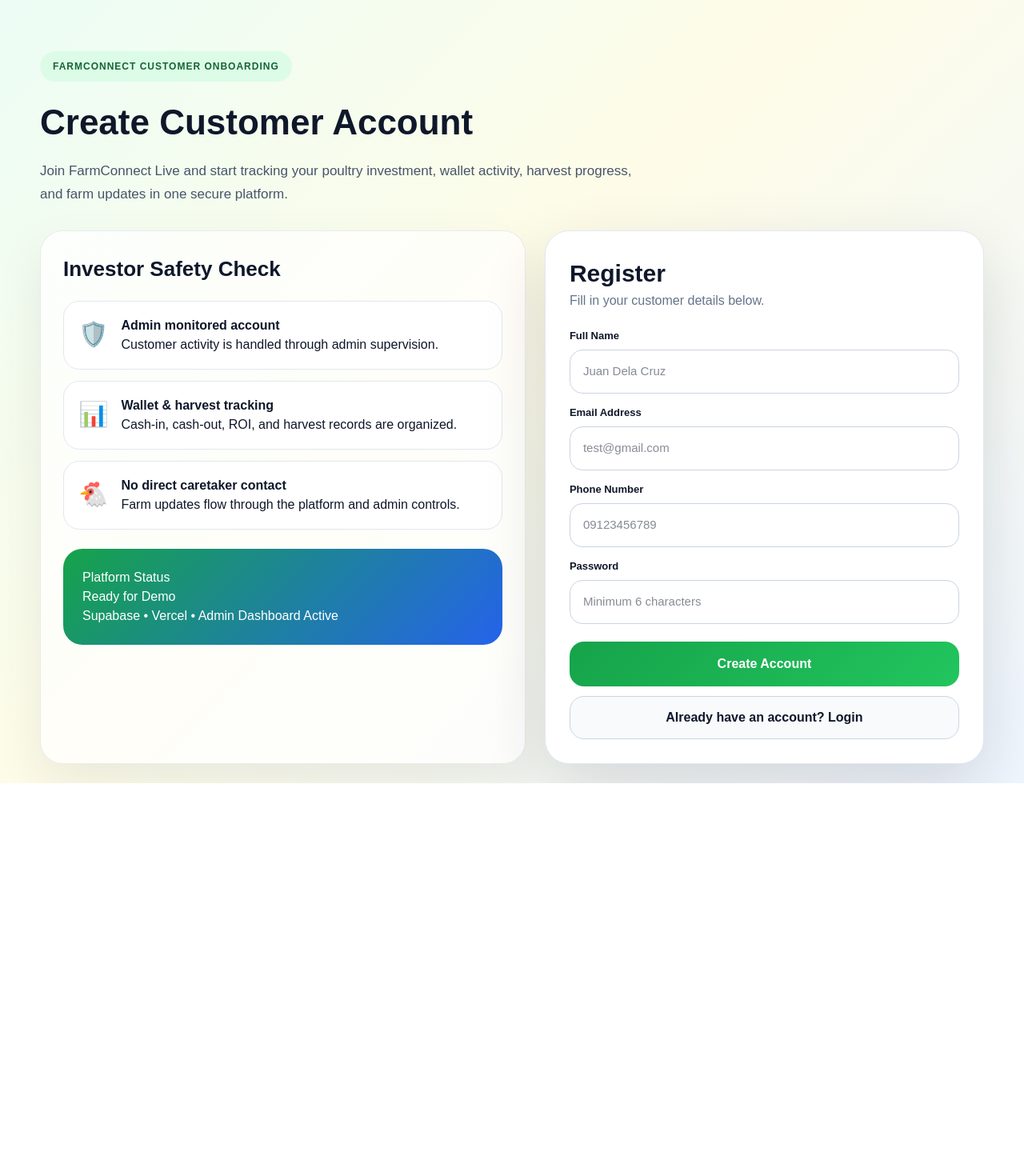
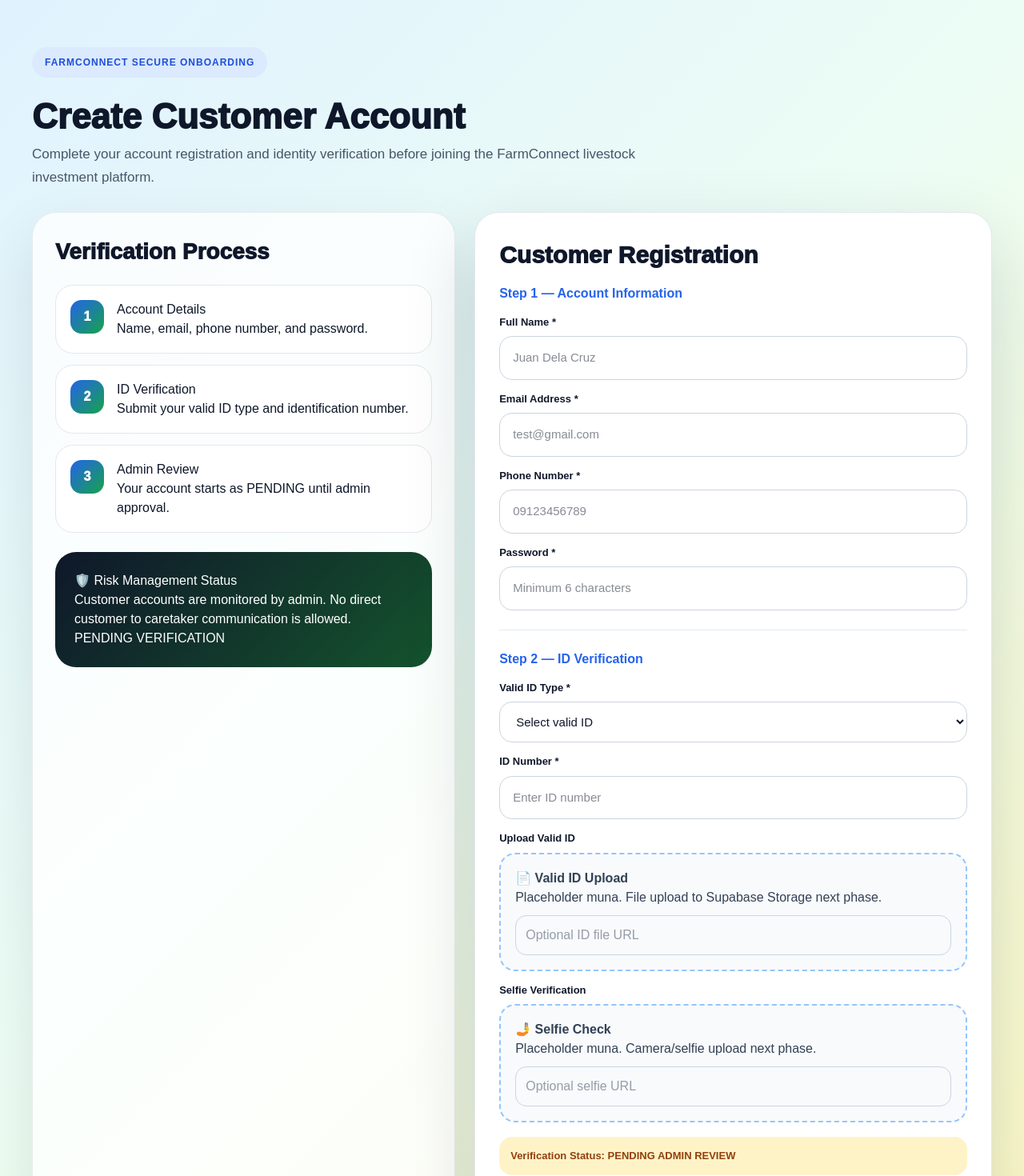
Before and after one commit to tinaleung74-blip/farmconnect-live, a Next.js app: page /customer/register in a window 1280 px wide. Shown: the top 1470 px of the page at 80% size. Before the commit the page ends 979 px from the top, so only its background shows below. Built offline with nearby package versions, Linux system fonts and the light colour scheme.

Commit message:
Add customer KYC verification registration

```diff
--- a/app/customer/register/page.tsx
+++ b/app/customer/register/page.tsx
@@ -12,6 +12,11 @@
   const [phone, setPhone] = useState("");
   const [password, setPassword] = useState("");
 
+  const [idType, setIdType] = useState("");
+  const [idNumber, setIdNumber] = useState("");
+  const [idFrontUrl, setIdFrontUrl] = useState("");
+  const [selfieUrl, setSelfieUrl] = useState("");
+
   const [loading, setLoading] = useState(false);
   const [message, setMessage] = useState("");
 
@@ -22,9 +27,18 @@
     const cleanEmail = email.trim().toLowerCase();
     const cleanPhone = phone.trim();
     const cleanPassword = password.trim();
+    const cleanIdType = idType.trim();
+    const cleanIdNumber = idNumber.trim();
 
-    if (!cleanName || !cleanEmail || !cleanPhone || !cleanPassword) {
-      setMessage("Please complete all required fields.");
+    if (
+      !cleanName ||
+      !cleanEmail ||
+      !cleanPhone ||
+      !cleanPassword ||
+      !cleanIdType ||
+      !cleanIdNumber
+    ) {
+      setMessage("Please complete all required account and ID verification fields.");
       return;
     }
 
@@ -57,6 +71,12 @@
             phone: cleanPhone,
             password: cleanPassword,
             wallet_balance: 0,
+
+            id_type: cleanIdType,
+            id_number: cleanIdNumber,
+            id_front_url: idFrontUrl || "PENDING_UPLOAD",
+            selfie_url: selfieUrl || "PENDING_UPLOAD",
+            verification_status: "PENDING",
           },
         ])
         .select()
@@ -70,7 +90,7 @@
 
       localStorage.setItem("farmconnect_user", JSON.stringify(data));
       router.push("/customer/dashboard");
-    } catch (err) {
+    } catch {
       setMessage("Something went wrong. Please try again.");
       setLoading(false);
     }
@@ -78,57 +98,59 @@
 
   return (
     <main style={page}>
-      <section style={hero}>
-        <div style={badge}>FARMCONNECT CUSTOMER ONBOARDING</div>
+      <section style={container}>
+        <div style={header}>
+          <div style={badge}>FARMCONNECT SECURE ONBOARDING</div>
+          <h1 style={title}>Create Customer Account</h1>
+          <p style={subtitle}>
+            Complete your account registration and identity verification before
+            joining the FarmConnect livestock investment platform.
+          </p>
+        </div>
 
-        <h1 style={title}>Create Customer Account</h1>
+        <div style={layout}>
+          <div style={leftPanel}>
+            <h2 style={panelTitle}>Verification Process</h2>
 
-        <p style={subtitle}>
-          Join FarmConnect Live and start tracking your poultry investment,
-          wallet activity, harvest progress, and farm updates in one secure
-          platform.
-        </p>
-
-        <div style={grid}>
-          <div style={leftPanel}>
-            <h2 style={panelTitle}>Investor Safety Check</h2>
-
-            <div style={riskCard}>
-              <span style={riskIcon}>🛡️</span>
+            <div style={stepCard}>
+              <div style={stepNumber}>1</div>
               <div>
-                <b>Admin monitored account</b>
-                <p>Customer activity is handled through admin supervision.</p>
+                <h3>Account Details</h3>
+                <p>Name, email, phone number, and password.</p>
               </div>
             </div>
 
-            <div style={riskCard}>
-              <span style={riskIcon}>📊</span>
+            <div style={stepCard}>
+              <div style={stepNumber}>2</div>
               <div>
-                <b>Wallet & harvest tracking</b>
-                <p>Cash-in, cash-out, ROI, and harvest records are organized.</p>
+                <h3>ID Verification</h3>
+                <p>Submit your valid ID type and identification number.</p>
               </div>
             </div>
 
-            <div style={riskCard}>
-              <span style={riskIcon}>🐔</span>
+            <div style={stepCard}>
+              <div style={stepNumber}>3</div>
               <div>
-                <b>No direct caretaker contact</b>
-                <p>Farm updates flow through the platform and admin controls.</p>
+                <h3>Admin Review</h3>
+                <p>Your account starts as PENDING until admin approval.</p>
               </div>
             </div>
 
-            <div style={statusBox}>
-              <p>Platform Status</p>
-              <h3>Ready for Demo</h3>
-              <span>Supabase • Vercel • Admin Dashboard Active</span>
+            <div style={securityBox}>
+              <h3>🛡️ Risk Management Status</h3>
+              <p>
+                Customer accounts are monitored by admin. No direct customer to
+                caretaker communication is allowed.
+              </p>
+              <span>PENDING VERIFICATION</span>
             </div>
           </div>
 
-          <div style={card}>
-            <h2 style={formTitle}>Register</h2>
-            <p style={formSubtitle}>Fill in your customer details below.</p>
+          <div style={formCard}>
+            <h2 style={formTitle}>Customer Registration</h2>
+            <p style={formSubtitle}>Step 1 — Account Information</p>
 
-            <label style={label}>Full Name</label>
+            <label style={label}>Full Name *</label>
             <input
               style={input}
               value={fullName}
@@ -136,7 +158,7 @@
               placeholder="Juan Dela Cruz"
             />
 
-            <label style={label}>Email Address</label>
+            <label style={label}>Email Address *</label>
             <input
               style={input}
               value={email}
@@ -144,7 +166,7 @@
               placeholder="test@gmail.com"
             />
 
-            <label style={label}>Phone Number</label>
+            <label style={label}>Phone Number *</label>
             <input
               style={input}
               value={phone}
@@ -152,7 +174,7 @@
               placeholder="09123456789"
             />
 
-            <label style={label}>Password</label>
+            <label style={label}>Password *</label>
             <input
               style={input}
               type="password"
@@ -161,17 +183,71 @@
               placeholder="Minimum 6 characters"
             />
 
+            <div style={divider} />
+
+            <p style={formSubtitle}>Step 2 — ID Verification</p>
+
+            <label style={label}>Valid ID Type *</label>
+            <select
+              style={input}
+              value={idType}
+              onChange={(e) => setIdType(e.target.value)}
+            >
+              <option value="">Select valid ID</option>
+              <option value="National ID">National ID</option>
+              <option value="Driver License">Driver License</option>
+              <option value="Passport">Passport</option>
+              <option value="UMID">UMID</option>
+              <option value="Voter ID">Voter ID</option>
+            </select>
+
+            <label style={label}>ID Number *</label>
+            <input
+              style={input}
+              value={idNumber}
+              onChange={(e) => setIdNumber(e.target.value)}
+              placeholder="Enter ID number"
+            />
+
+            <label style={label}>Upload Valid ID</label>
+            <div style={uploadBox}>
+              <b>📄 Valid ID Upload</b>
+              <p>Placeholder muna. File upload to Supabase Storage next phase.</p>
+              <input
+                style={hiddenInput}
+                value={idFrontUrl}
+                onChange={(e) => setIdFrontUrl(e.target.value)}
+                placeholder="Optional ID file URL"
+              />
+            </div>
+
+            <label style={label}>Selfie Verification</label>
+            <div style={uploadBox}>
+              <b>🤳 Selfie Check</b>
+              <p>Placeholder muna. Camera/selfie upload next phase.</p>
+              <input
+                style={hiddenInput}
+                value={selfieUrl}
+                onChange={(e) => setSelfieUrl(e.target.value)}
+                placeholder="Optional selfie URL"
+              />
+            </div>
+
+            <div style={pendingBox}>
+              Verification Status: <b>PENDING ADMIN REVIEW</b>
+            </div>
+
             {message && <p style={errorBox}>{message}</p>}
 
             <button style={button} onClick={handleRegister} disabled={loading}>
-              {loading ? "Creating Account..." : "Create Account"}
+              {loading ? "Submitting Verification..." : "Submit Registration"}
             </button>
 
             <button
               style={secondaryButton}
               onClick={() => router.push("/customer/login")}
             >
-              Already have an account? Login
+              Already verified? Login
             </button>
           </div>
         </div>
@@ -183,111 +259,123 @@
 const page: React.CSSProperties = {
   minHeight: "100vh",
   background:
-    "linear-gradient(135deg, #ecfdf5 0%, #fefce8 45%, #eff6ff 100%)",
+    "linear-gradient(135deg, #e0f2fe 0%, #ecfdf5 45%, #fef9c3 100%)",
   padding: 24,
   color: "#0f172a",
 };
 
-const hero: React.CSSProperties = {
-  maxWidth: 1180,
+const container: React.CSSProperties = {
+  maxWidth: 1200,
   margin: "0 auto",
-  paddingTop: 40,
+  paddingTop: 35,
+};
+
+const header: React.CSSProperties = {
+  marginBottom: 28,
 };
 
 const badge: React.CSSProperties = {
   display: "inline-block",
-  background: "#dcfce7",
-  color: "#166534",
+  background: "#dbeafe",
+  color: "#1d4ed8",
   padding: "10px 16px",
   borderRadius: 999,
-  fontWeight: 800,
+  fontWeight: 900,
   fontSize: 12,
   letterSpacing: 1,
-  marginBottom: 18,
+  marginBottom: 16,
 };
 
 const title: React.CSSProperties = {
   fontSize: 44,
-  fontWeight: 900,
+  fontWeight: 950,
   margin: 0,
 };
 
 const subtitle: React.CSSProperties = {
-  maxWidth: 740,
+  maxWidth: 780,
   color: "#475569",
   fontSize: 17,
   lineHeight: 1.7,
-  marginTop: 14,
-  marginBottom: 30,
 };
 
-const grid: React.CSSProperties = {
+const layout: React.CSSProperties = {
   display: "grid",
-  gridTemplateColumns: "1.05fr 0.95fr",
+  gridTemplateColumns: "0.9fr 1.1fr",
   gap: 24,
 };
 
 const leftPanel: React.CSSProperties = {
-  background: "rgba(255,255,255,0.72)",
+  background: "rgba(255,255,255,0.78)",
+  borderRadius: 30,
+  padding: 28,
   border: "1px solid rgba(15,23,42,0.08)",
-  borderRadius: 28,
-  padding: 28,
-  boxShadow: "0 25px 60px rgba(15,23,42,0.08)",
+  boxShadow: "0 30px 70px rgba(15,23,42,0.1)",
 };
 
 const panelTitle: React.CSSProperties = {
-  fontSize: 26,
-  fontWeight: 900,
+  fontSize: 28,
+  fontWeight: 950,
   marginBottom: 20,
 };
 
-const riskCard: React.CSSProperties = {
+const stepCard: React.CSSProperties = {
   display: "flex",
   gap: 16,
   background: "white",
-  borderRadius: 20,
   padding: 18,
+  borderRadius: 22,
+  border: "1px solid #e2e8f0",
   marginBottom: 14,
-  border: "1px solid #e2e8f0",
 };
 
-const riskIcon: React.CSSProperties = {
-  fontSize: 30,
+const stepNumber: React.CSSProperties = {
+  width: 42,
+  height: 42,
+  minWidth: 42,
+  borderRadius: 14,
+  background: "linear-gradient(135deg, #2563eb, #16a34a)",
+  color: "white",
+  display: "flex",
+  alignItems: "center",
+  justifyContent: "center",
+  fontWeight: 950,
 };
 
-const statusBox: React.CSSProperties = {
+const securityBox: React.CSSProperties = {
   marginTop: 24,
-  background: "linear-gradient(135deg, #16a34a, #2563eb)",
+  background: "linear-gradient(135deg, #0f172a, #14532d)",
   color: "white",
-  borderRadius: 24,
+  borderRadius: 26,
   padding: 24,
 };
 
-const card: React.CSSProperties = {
+const formCard: React.CSSProperties = {
   background: "white",
   borderRadius: 30,
   padding: 30,
-  boxShadow: "0 30px 80px rgba(15,23,42,0.14)",
+  boxShadow: "0 35px 90px rgba(15,23,42,0.16)",
   border: "1px solid #e2e8f0",
 };
 
 const formTitle: React.CSSProperties = {
   fontSize: 30,
-  fontWeight: 900,
+  fontWeight: 950,
   margin: 0,
 };
 
 const formSubtitle: React.CSSProperties = {
-  color: "#64748b",
-  marginBottom: 22,
+  color: "#2563eb",
+  fontWeight: 900,
+  marginTop: 14,
 };
 
 const label: React.CSSProperties = {
   display: "block",
   fontSize: 13,
-  fontWeight: 800,
+  fontWeight: 900,
+  marginTop: 14,
   marginBottom: 8,
-  marginTop: 14,
 };
 
 const input: React.CSSProperties = {
@@ -299,15 +387,56 @@
   outline: "none",
 };
 
+const divider: React.CSSProperties = {
+  height: 1,
+  background: "#e2e8f0",
+  margin: "24px 0",
+};
+
+const uploadBox: React.CSSProperties = {
+  background: "#f8fafc",
+  border: "2px dashed #93c5fd",
+  borderRadius: 20,
+  padding: 18,
+  color: "#334155",
+};
+
+const hiddenInput: React.CSSProperties = {
+  width: "100%",
+  marginTop: 10,
+  padding: 12,
+  borderRadius: 14,
+  border: "1px solid #cbd5e1",
+};
+
+const pendingBox: React.CSSProperties = {
+  marginTop: 18,
+  background: "#fef3c7",
+  color: "#92400e",
+  padding: 14,
+  borderRadius: 16,
+  fontSize: 13,
+  fontWeight: 800,
+};
+
+const errorBox: React.CSSProperties = {
+  background: "#fee2e2",
+  color: "#991b1b",
+  padding: 12,
+  borderRadius: 14,
+  marginTop: 16,
+  fontWeight: 800,
+};
+
 const button: React.CSSProperties = {
   width: "100%",
   marginTop: 22,
   padding: 16,
   borderRadius: 18,
   border: "none",
-  background: "linear-gradient(135deg, #16a34a, #22c55e)",
+  background: "linear-gradient(135deg, #2563eb, #16a34a)",
   color: "white",
-  fontWeight: 900,
+  fontWeight: 950,
   fontSize: 16,
   cursor: "pointer",
 };
@@ -320,15 +449,6 @@
   border: "1px solid #cbd5e1",
   background: "#f8fafc",
   color: "#0f172a",
-  fontWeight: 800,
+  fontWeight: 900,
   cursor: "pointer",
 };
-
-const errorBox: React.CSSProperties = {
-  background: "#fee2e2",
-  color: "#991b1b",
-  padding: 12,
-  borderRadius: 14,
-  marginTop: 16,
-  fontWeight: 700,
-};
```
